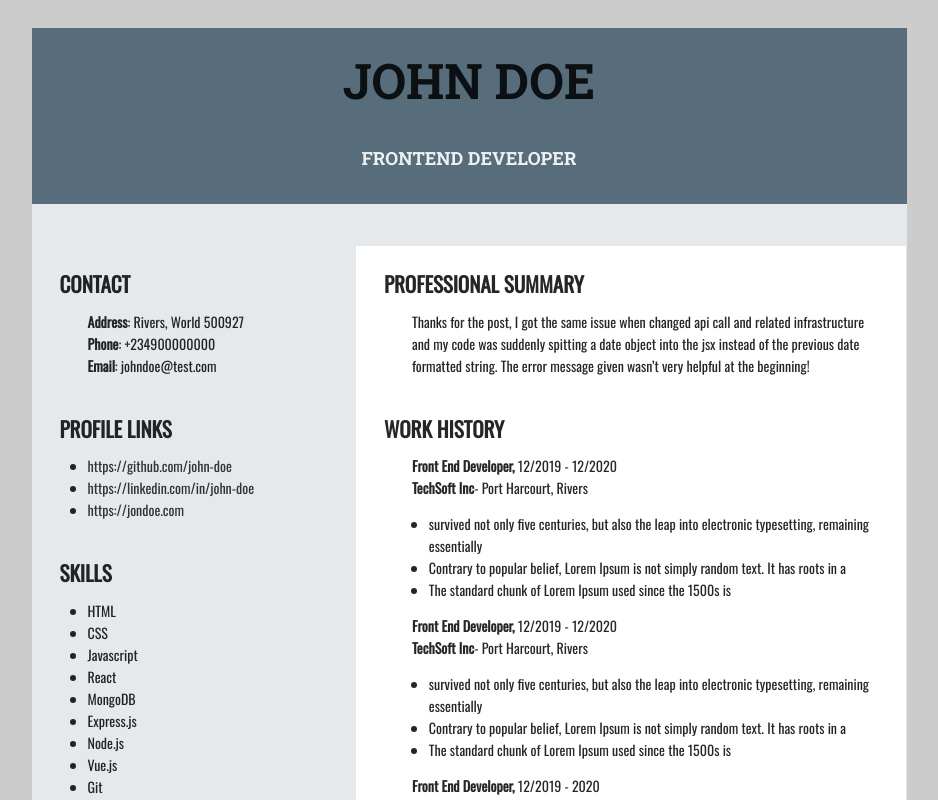
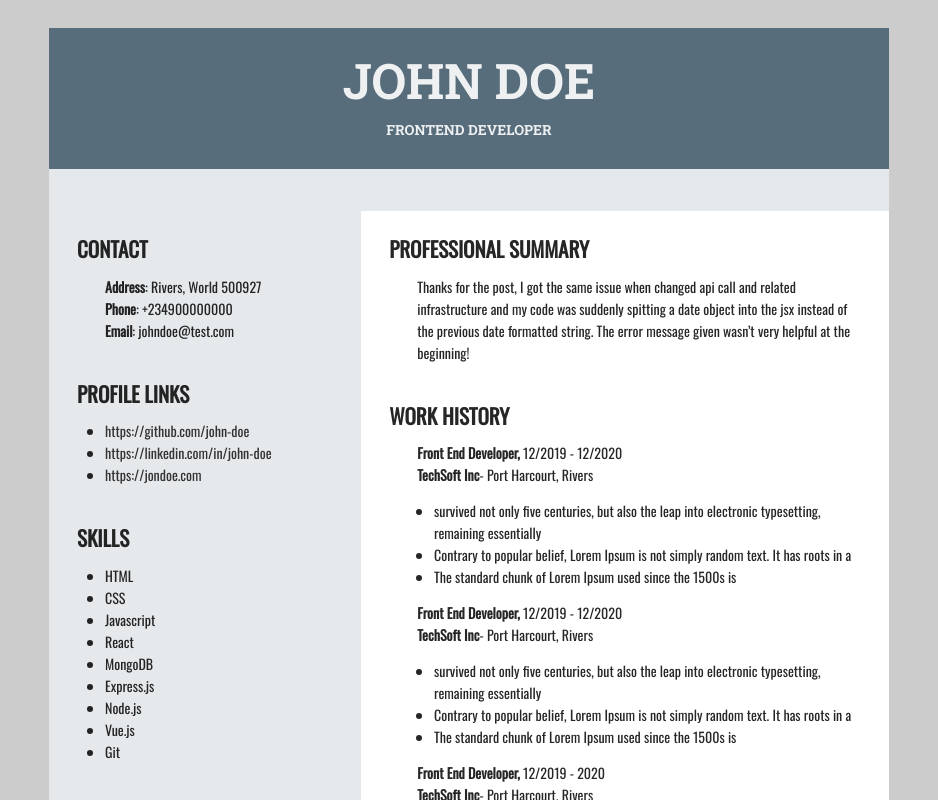
Before and after one commit to Sophi-E/Resume-builder, a React (Create React App) app: page / in a window 1280 px wide. Shown: the top 800 px of the page, without its empty margins (171-1109 px from the left). Built offline with nearby package versions, Linux system fonts and the light colour scheme.

Commit message:
fix header padding

```diff
--- a/src/components/ResumeUi.js
+++ b/src/components/ResumeUi.js
@@ -5,7 +5,7 @@ const ResumeUi = () => {
   return (
     <StyledContainer>
       <div className="header-container">
-        <h1 className="name">John doe</h1>
+        <p className="name">John doe</p>
         <p className="title">Frontend Developer</p>
       </div>
       <main>
@@ -143,7 +143,7 @@ const ResumeUi = () => {
 export default ResumeUi;
 
 const StyledContainer = styled.div`
-  width: 62.5em;
+  width: 60em;
   margin: 2em auto;
   background: #e5e9eb;
 
@@ -158,10 +158,11 @@ const StyledContainer = styled.div`
 
     .name {
       font-size: 3.5em;
+      margin-bottom: 0;
     }
 
     .title {
-      font-size: 1.3em;
+      /* font-size: 1.3em; */
     }
   }
 
@@ -169,6 +170,9 @@ const StyledContainer = styled.div`
     width: 100%;
     padding: 0 0 0 2em;
     display: flex;
+    @media (max-width: 760px) {
+      flex-direction: column;
+    }
     font-family: "Oswald", sans-serif;
 
     h2 {
```
